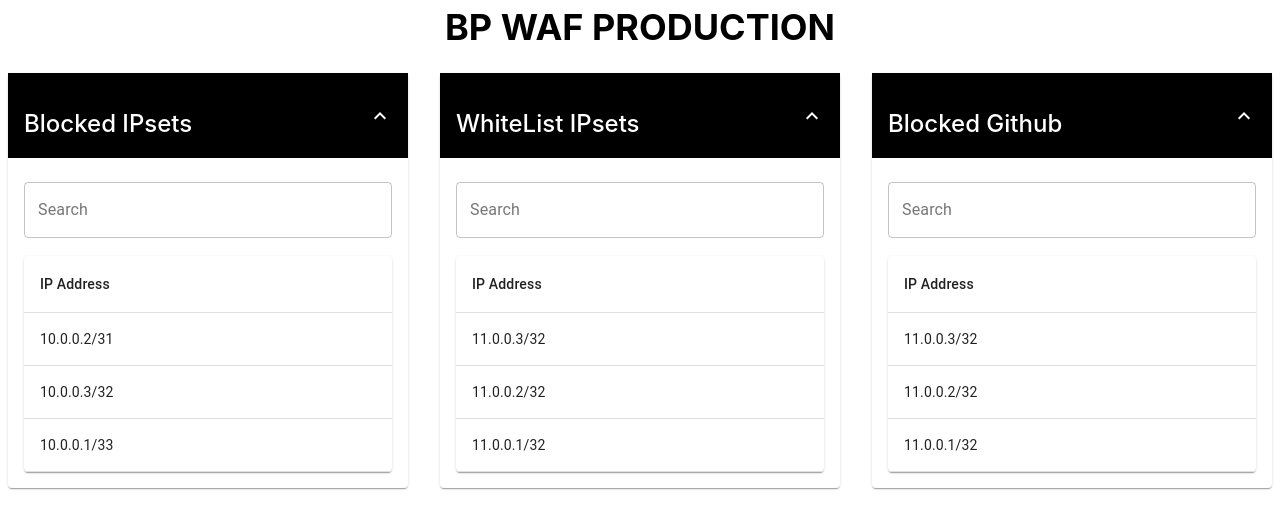
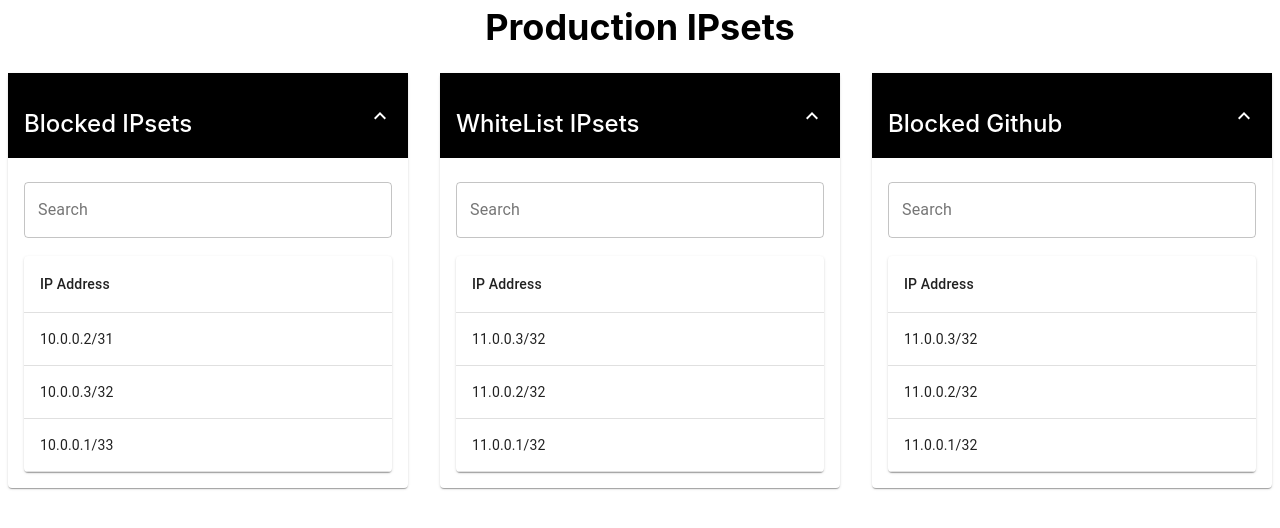
Before and after one commit to okHadi/get-IPsets-WAF, a React (Create React App) app: page / in a window 1280 px wide. Shown: the top 528 px of the page. Built offline with nearby package versions, Linux system fonts and the light colour scheme.

Commit message:
Update App.js

```diff
--- a/src/App.js
+++ b/src/App.js
@@ -73,7 +73,7 @@ export default function App() {
   };
   return (
     <div>
-      <h1>BP WAF PRODUCTION</h1>
+      <h1>Production IPsets</h1>
       <div className="accordion-container">
         <AccordionDetails className={classes.accordionDetails}>
           <Accordion defaultExpanded>
```
